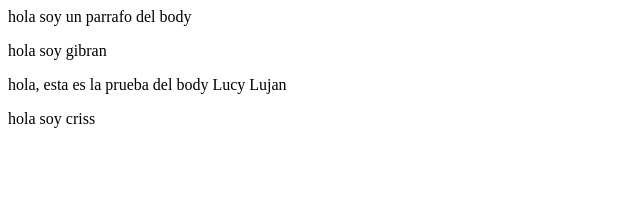
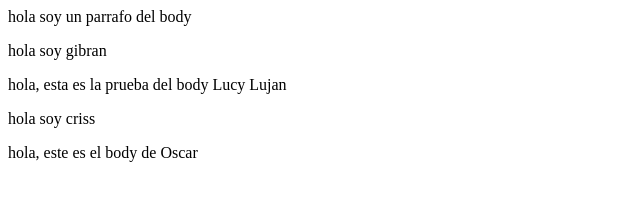
Before and after one commit to Gapcroz/CursoGitChangeAndCode, a plain HTML site: page html/index.html in a window 1280 px wide. Shown: the whole page, without its empty margins (0-640 px from the left). Drawn offline with Linux system fonts and the light colour scheme.

Commit message:
oscar was here

```diff
--- a/html/index.html
+++ b/html/index.html
@@ -3,4 +3,5 @@
   <p>hola soy gibran</p>
   <p>hola, esta es la prueba del body Lucy Lujan</p>
   <p>hola soy criss</p>
+  <p>hola, este es el body de Oscar</p>
 </div>
```
